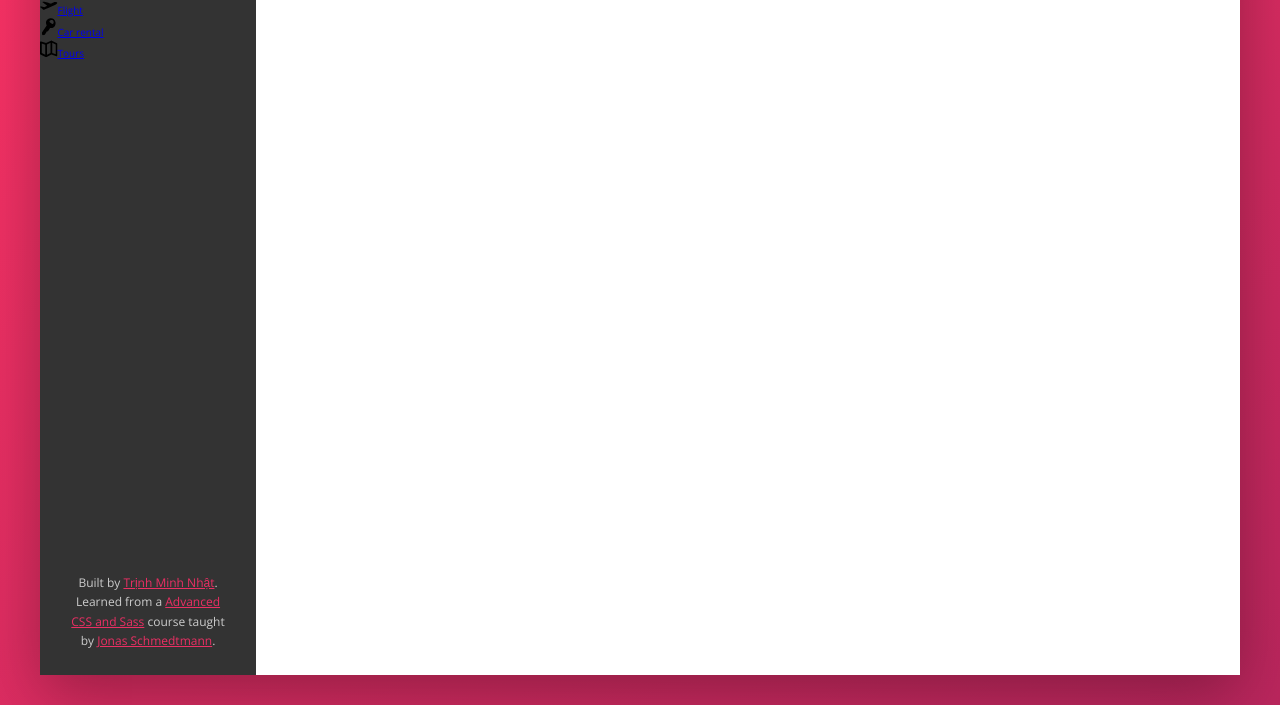
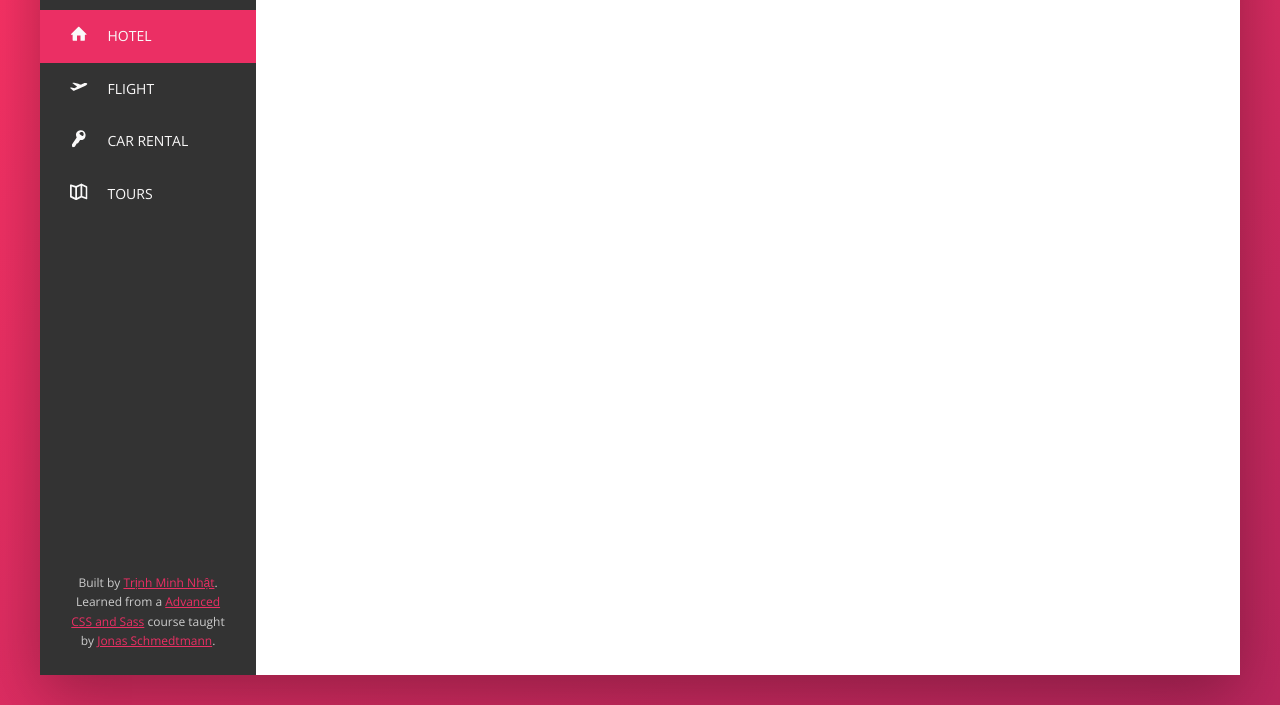
Before and after one commit to trinhminhnhat/html-css-trillo, a website: page index.html in a window 1280 px wide. Shown: the part 175-880 px from the top of the page. Drawn offline with nearby package versions, Linux system fonts and the light colour scheme.

Commit message:
style: side navigation

```diff
--- a/index.html
+++ b/index.html
@@ -51,7 +51,7 @@
         <div class="content">
             <nav class="sidebar">
                 <ul class="side-nav">
-                    <li class="side-nav__item">
+                    <li class="side-nav__item side-nav__item--active">
                         <a href="#" class="side-nav__link">
                             <svg class="side-nav__icon">
                                 <use xlink:href="img/sprite.svg#icon-home"></use>
--- a/scss/_components.scss
+++ b/scss/_components.scss
@@ -114,16 +114,61 @@
 
 // side navigation
 .side-nav {
+    font-size: 1.4rem;
+    margin-top: 3.5rem;
+    list-style: none;
+
     &__item {
-        list-style: none;
+        position: relative;
+
+        :not(:last-child) {
+            margin-bottom: 0.5rem;
+        }
+    }
+
+    &__item::before {
+        content: '';
+        position: absolute;
+        top: 0;
+        left: 0;
+        height: 100%;
+        width: 3px;
+        background-color: var(--color-primary);
+
+        // height = 0 when scale
+        transform: scaleY(0);
+        transition: transform 0.2s, width 0.4s cubic-bezier(1, 0, 0, 1) 0.2s, background-color 0.1s;
+    }
+
+    &__item:hover::before,
+    &__item--active::before {
+        width: 100%;
+        transform: scaleY(1);
+    }
+
+    &__item:active::before {
+        background-color: var(--color-primary-light);
     }
 
     &__link {
+        &:link,
+        &:visited {
+            color: var(--color-grey-light-1);
+            text-decoration: none;
+            text-transform: uppercase;
+            display: flex;
+            align-items: center;
+            padding: 1.5rem 3rem;
+            position: relative;
+            z-index: 1;
+        }
     }
 
     &__icon {
         width: 1.75rem;
         height: 1.75rem;
+        margin-right: 2rem;
+        fill: currentColor;
     }
 }
 
@@ -135,8 +180,8 @@
 
     &__link {
         &,
-        &:visited,
-        &:active {
+        &:link,
+        &:visited {
             color: var(--color-primary);
         }
     }
```
Also changed, not shown: css/style.css.
